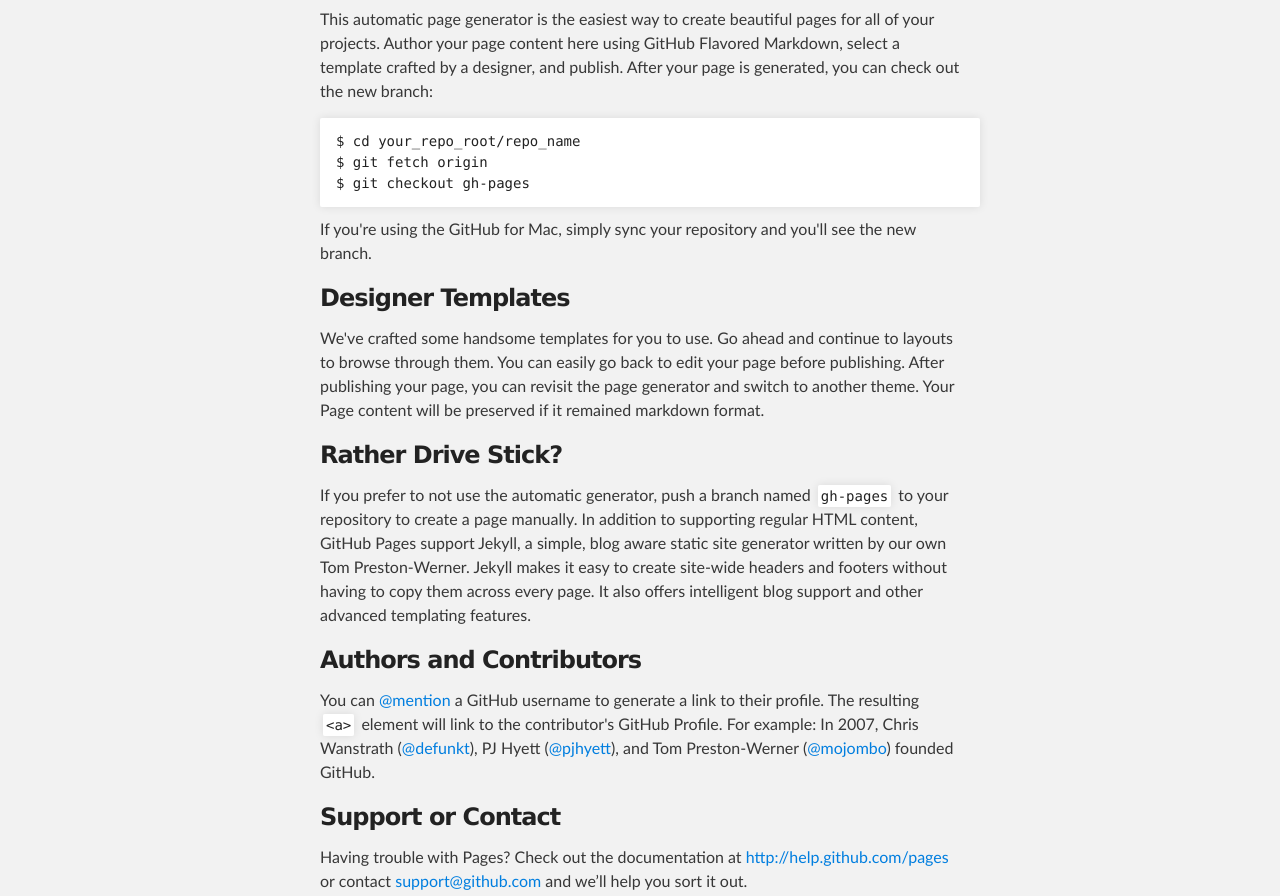
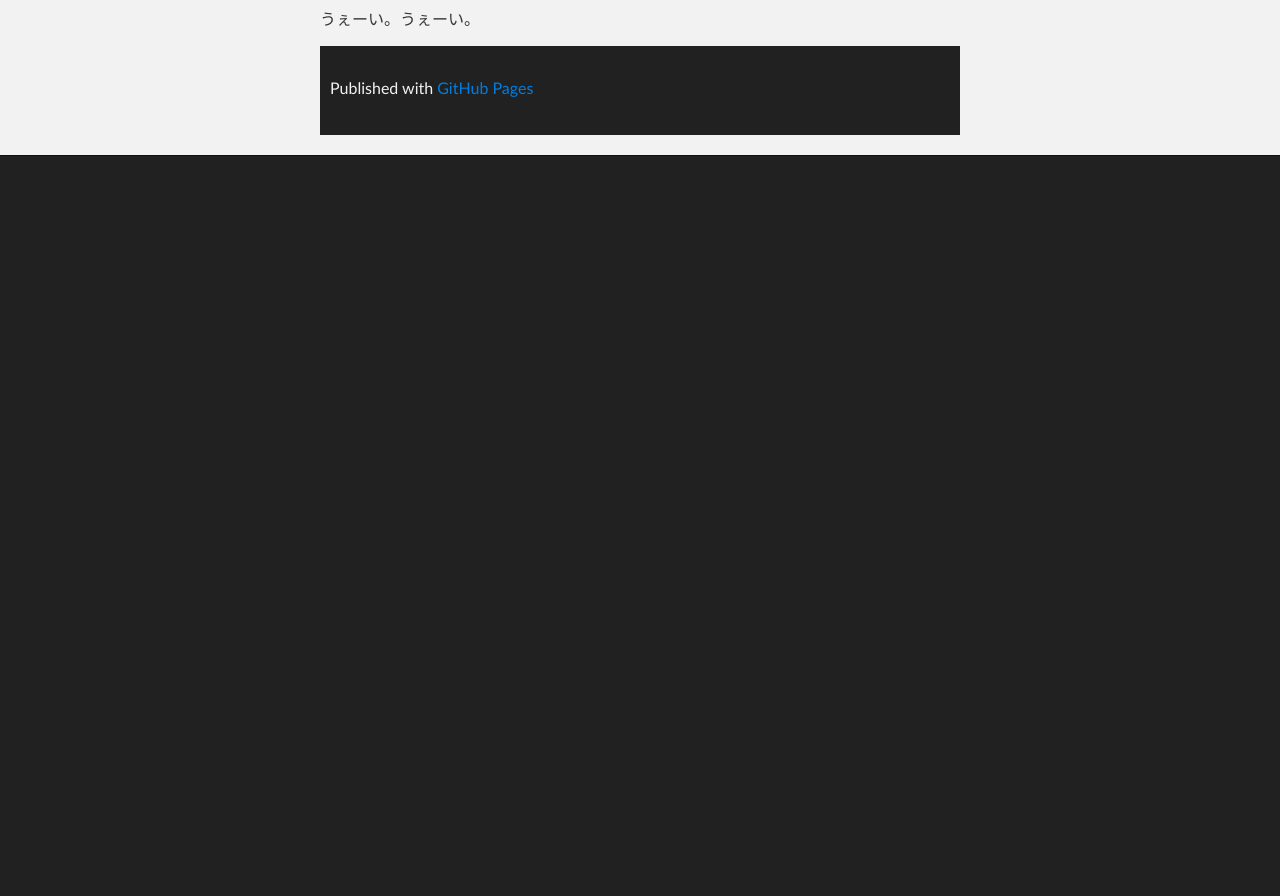
Before and after one commit to noir-k/noir-k.github.com, a plain HTML site: page index.html in a window 1280 px wide. Shown: the part 299-1195 px from the top of the page. After the commit the page ends 800 px from the top, so only its background shows below. Drawn offline with Linux system fonts and the light colour scheme.

Commit message:
index changed test

```diff
--- a/index.html
+++ b/index.html
@@ -29,32 +29,7 @@
       <section id="main_content" class="inner">
         <h3>Welcome to GitHub Pages.</h3>
 
-<p>This automatic page generator is the easiest way to create beautiful pages for all of your projects. Author your page content here using GitHub Flavored Markdown, select a template crafted by a designer, and publish. After your page is generated, you can check out the new branch:</p>
-
-<pre><code>$ cd your_repo_root/repo_name
-$ git fetch origin
-$ git checkout gh-pages
-</code></pre>
-
-<p>If you're using the GitHub for Mac, simply sync your repository and you'll see the new branch.</p>
-
-<h3>Designer Templates</h3>
-
-<p>We've crafted some handsome templates for you to use. Go ahead and continue to layouts to browse through them. You can easily go back to edit your page before publishing. After publishing your page, you can revisit the page generator and switch to another theme. Your Page content will be preserved if it remained markdown format.</p>
-
-<h3>Rather Drive Stick?</h3>
-
-<p>If you prefer to not use the automatic generator, push a branch named <code>gh-pages</code> to your repository to create a page manually. In addition to supporting regular HTML content, GitHub Pages support Jekyll, a simple, blog aware static site generator written by our own Tom Preston-Werner. Jekyll makes it easy to create site-wide headers and footers without having to copy them across every page. It also offers intelligent blog support and other advanced templating features.</p>
-
-<h3>Authors and Contributors</h3>
-
-<p>You can <a href="https://github.com/blog/821" class="user-mention">@mention</a> a GitHub username to generate a link to their profile. The resulting <code>&lt;a&gt;</code> element will link to the contributor's GitHub Profile. For example: In 2007, Chris Wanstrath (<a href="https://github.com/defunkt" class="user-mention">@defunkt</a>), PJ Hyett (<a href="https://github.com/pjhyett" class="user-mention">@pjhyett</a>), and Tom Preston-Werner (<a href="https://github.com/mojombo" class="user-mention">@mojombo</a>) founded GitHub.</p>
-
-<h3>Support or Contact</h3>
-
-<p>Having trouble with Pages? Check out the documentation at <a href="http://help.github.com/pages">http://help.github.com/pages</a> or contact <a href="mailto:support@github.com">support@github.com</a> and we’ll help you sort it out.</p>
-      </section>
-    </div>
+<p>うぇーい。うぇーい。</p>
 
     <!-- FOOTER  -->
     <div id="footer_wrap" class="outer">
```
